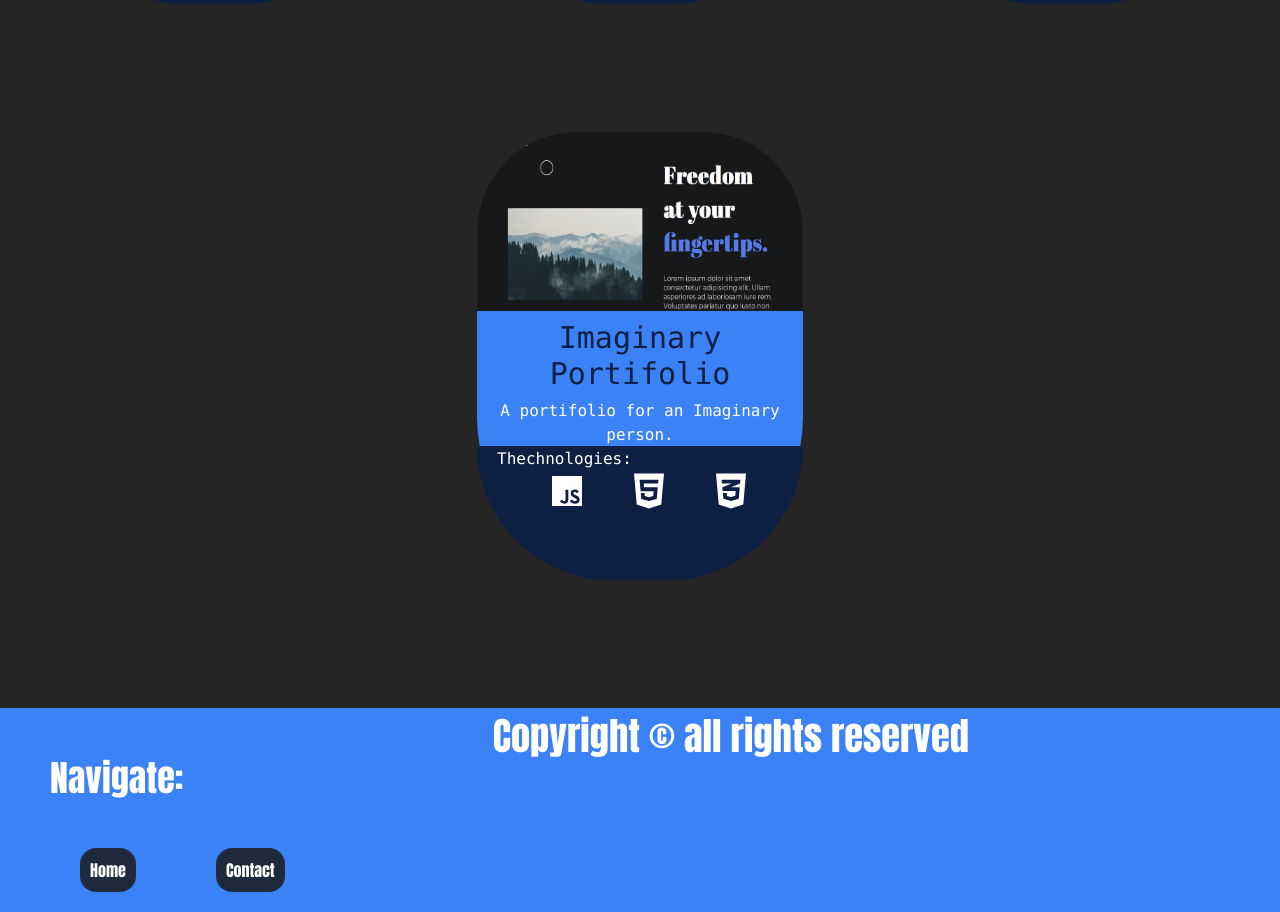
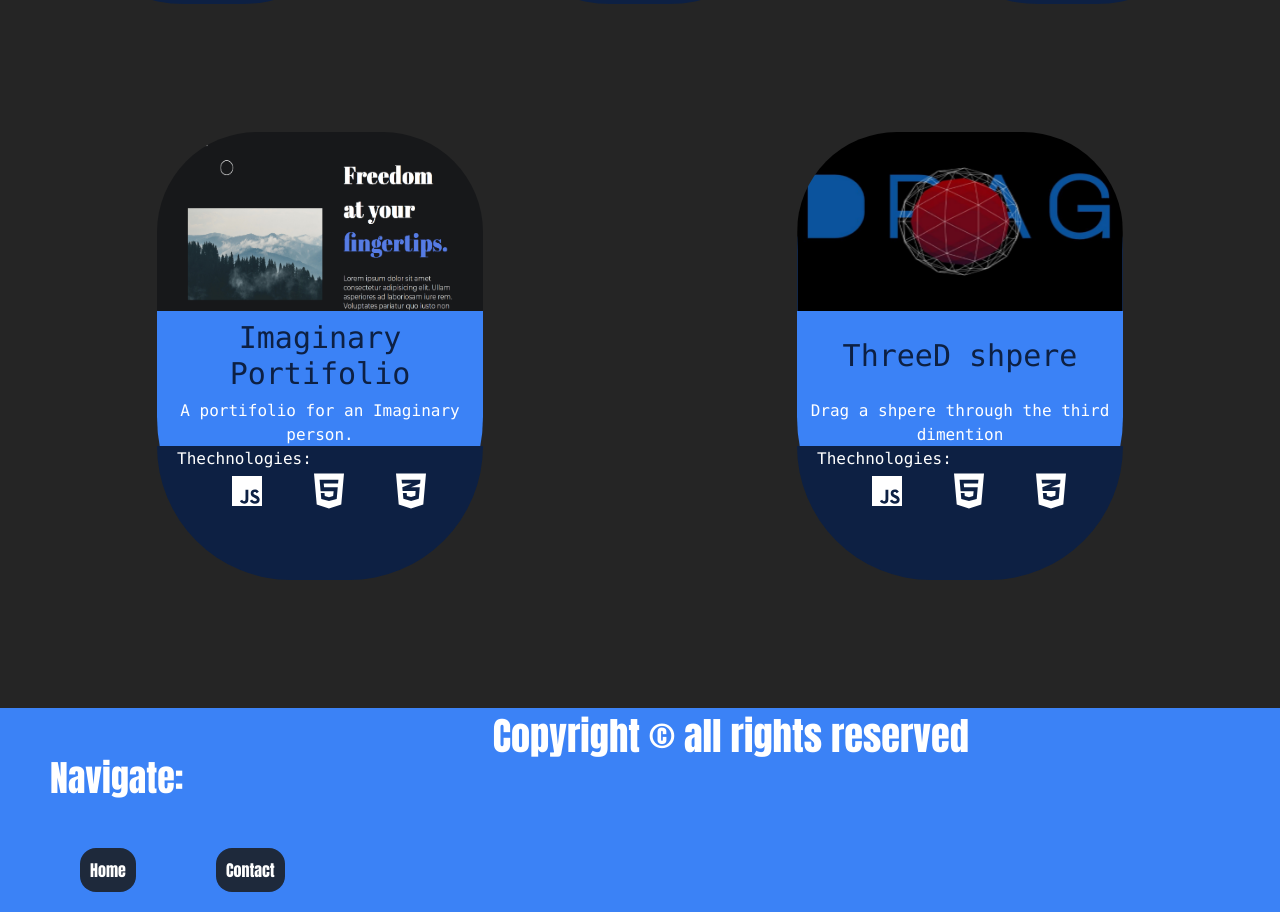
Before and after one commit to Abdulrahman777777/MainPortofolio, a React (Create React App) app: page /Projects in a window 1280 px wide. Shown: the part 2380-3292 px from the top of the page. Built offline with nearby package versions, Linux system fonts and the light colour scheme; a web font is replaced by a local one.

Commit message:
adding Projects

```diff
--- a/src/Data/Projects.js
+++ b/src/Data/Projects.js
@@ -27,6 +27,13 @@ const Data = [
     image: "canvas3",
     link: "https://portoflioprojectboody.vercel.app/index.html",
   },
+  {
+    name: "ThreeD shpere",
+    description: "Drag a shpere through the third dimention",
+    technologies: ["javascript", "html", "css"],
+    image: "Untitled",
+    link: "https://dragable-phi.vercel.app/",
+  },
 ];
 
 export default Data;
```
Also changed, not shown: src/Images/Untitled.png (added).
